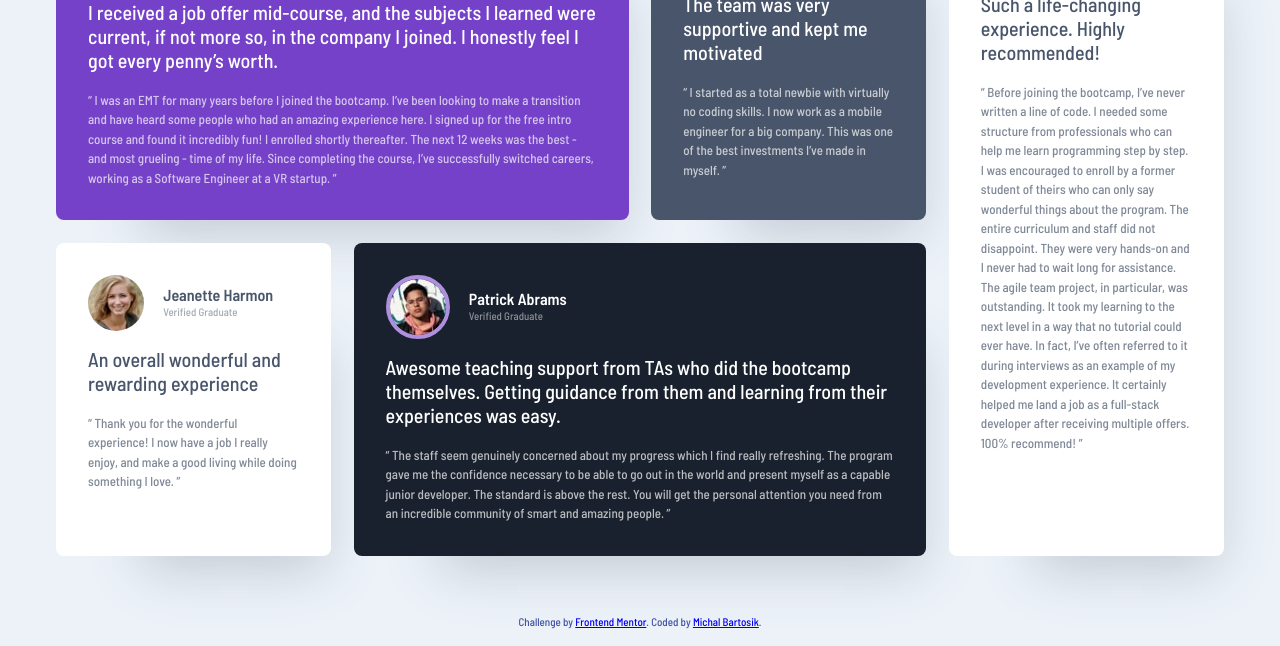
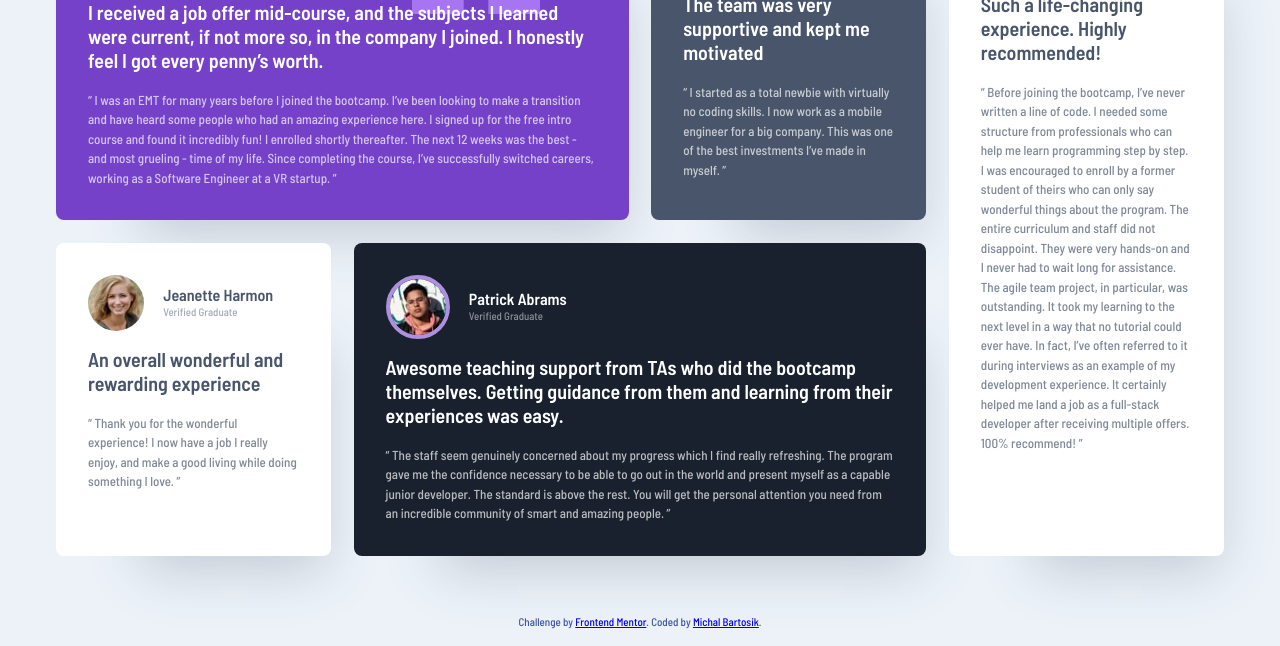
Before and after one commit to mbart13/testimonials-grid-section, a website built with Parcel: page src/index.html in a window 1280 px wide. Shown: the part 154-800 px from the top of the page. Built offline with nearby package versions, Linux system fonts and the light colour scheme.

Commit message:
add background image

```diff
--- a/src/scss/_testimonials.scss
+++ b/src/scss/_testimonials.scss
@@ -52,11 +52,20 @@
     line-height: 1.2;
     font-size: 1.25rem;
     margin-bottom: 1.2rem;
+    font-weight: 600;
   }
 
   &:nth-child(1) {
     background-color: $violet;
     grid-area: a;
+    background-image: url('../assets/images/bg-pattern-quotation.svg');
+    background-repeat: no-repeat;
+    background-position: top right 10%;
+    background-size: 8rem;
+
+    @include breakpoint-up('large') {
+      background-position: top right 20%;
+    }
   }
 
   &:nth-child(2) {
--- a/src/scss/_variables.scss
+++ b/src/scss/_variables.scss
@@ -8,4 +8,4 @@ $border-radius: .5rem;
 $max-width: 73.125rem;
 $box-shadow: 2.5rem 3.75rem 3.125rem -2.9375rem rgba(#48556A, .25);
 $font-family: 'Barlow Semi Condensed', sans-serif;
-$breakpoints-up: ("medium": "48rem", "large" : "62rem");
+$breakpoints-up: ("medium": "40rem", "large" : "62rem");
```
